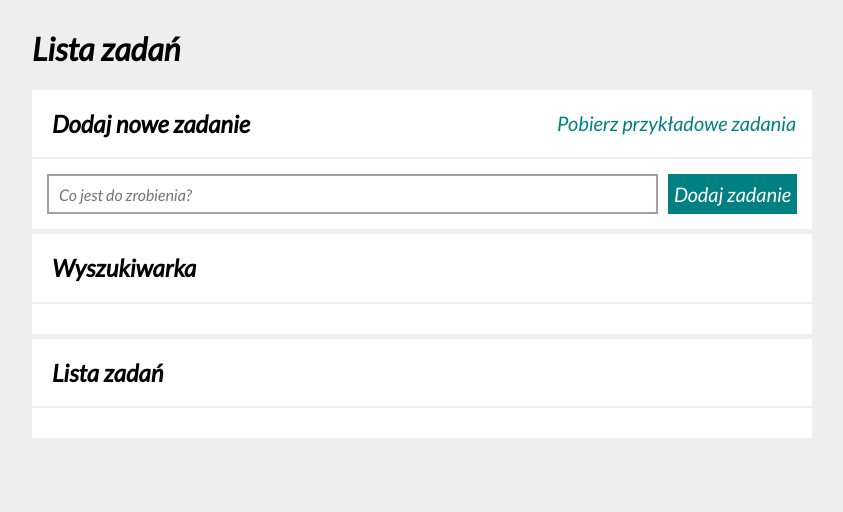
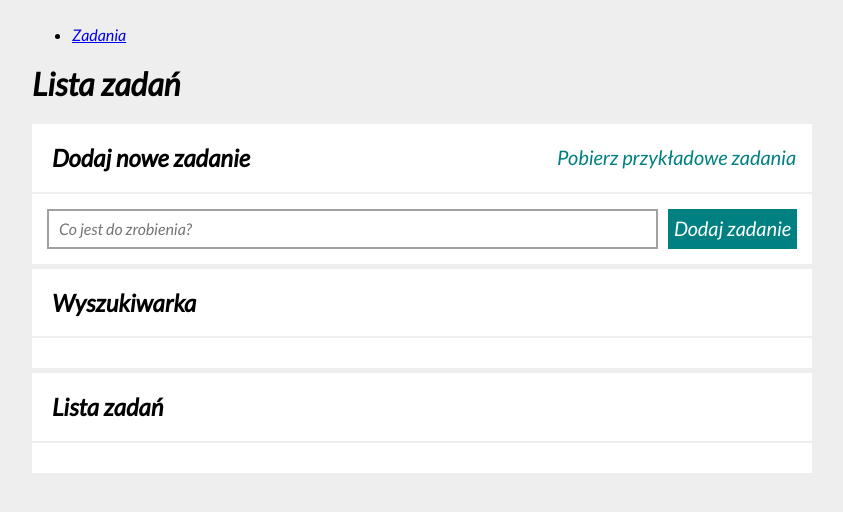
Before and after one commit to Pepko0/todo-list-react, a React (Create React App) app: page /zadania in a window 1280 px wide. Shown: the top 512 px of the page, without its empty margins (218-1061 px from the left). Built offline with nearby package versions, Linux system fonts and the light colour scheme.

Commit message:
added link "zadania"

```diff
--- a/package.json
+++ b/package.json
@@ -12,6 +12,7 @@
     "react": "^18.2.0",
     "react-dom": "^18.2.0",
     "react-redux": "^8.1.1",
+    "react-router-dom": "^5.3.3",
     "react-scripts": "^5.0.1",
     "redux-saga": "^1.2.3",
     "styled-components": "^5.3.10",
--- a/src/App.js
+++ b/src/App.js
@@ -1,25 +1,20 @@
-import Form from "./features/tasks/Form";
-import TaskList from "./features/tasks/TaskList";
-import Buttons from "./features/tasks/Buttons";
-import SampleTaskButton from "./features/tasks/SampleTaskButton";
-import Section from "./common/Section";
+
+import { BrowserRouter, Link, Switch, Route } from "react-router-dom";
+import Tasks from "./features/tasks/Tasks";
 
 export default  () => (
-    <main>
-    <h1>Lista zadań</h1>
-    <Section
-      title="Dodaj nowe zadanie"
-      body={<Form />}
-      sampleTask={<SampleTaskButton/>}
-      />
-      <Section
-      title="Wyszukiwarka"
-      >
-      </Section>
-    <Section
-      title="Lista zadań"
-      body={<TaskList />}
-      extraHeaderContent={<Buttons />}
-    />
-  </main>
+  <BrowserRouter>
+  <nav>
+    <ul>
+      <li>
+        <Link to="/zadania">Zadania</Link>
+      </li>
+    </ul>
+    <Switch>
+      <Route path="/zadania">
+        <Tasks />
+      </Route>
+    </Switch>
+  </nav>
+</BrowserRouter>
 );
--- /dev/null
+++ b/src/features/tasks/Tasks/index.js
@@ -0,0 +1,27 @@
+import Form from "../Form"
+import TaskList from "../TaskList";
+import Buttons from "../Buttons";
+import SampleTaskButton from "../SampleTaskButton";
+import Section from "../../../common/Section";
+
+
+const Tasks = () => (
+<main>
+<h1>Lista zadań</h1>
+<Section
+  title="Dodaj nowe zadanie"
+  body={<Form />}
+  sampleTask={<SampleTaskButton/>}
+  />
+  <Section
+  title="Wyszukiwarka"
+  >
+  </Section>
+<Section
+  title="Lista zadań"
+  body={<TaskList />}
+  extraHeaderContent={<Buttons />}
+/>
+</main>
+);
+export default Tasks;
```
Also changed, not shown: 1 other file (tests, documents, lock files or other folders).
